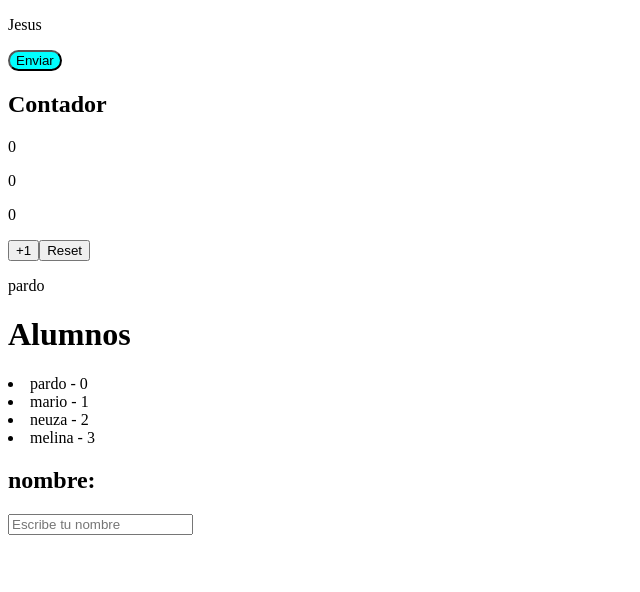
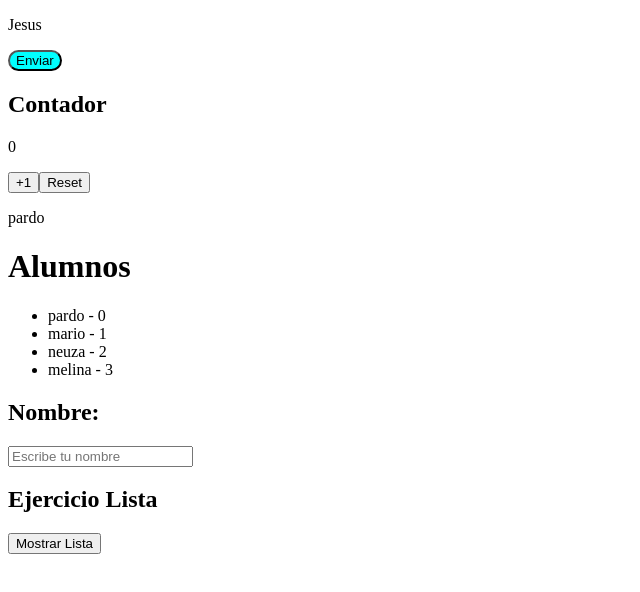
Before and after one commit to jesusobispo2005-cmd/react, a React (Vite) app: page / in a window 1280 px wide. Shown: the top 592 px of the page, without its empty margins (0-640 px from the left). Built offline with nearby package versions, Linux system fonts and the light colour scheme.

Commit message:
Ejercicio terminado

```diff
--- a/src/App.tsx
+++ b/src/App.tsx
@@ -8,44 +8,75 @@ const alumnos = ["pardo", "mario", "neuza", "melina"];
   const [contador, setContador] = useState<number>(0);
   const [name, setName] = useState<string>("");
 
+  // 👉 Estado del ejercicio
+  const [encendido, setEncendido] = useState<boolean>(false);
+
   const handleVariable = () => {
     setVariable("Mario");
   }
 
-  const handleName =(e:any)=>{
+  const handleName = (e: React.ChangeEvent<HTMLInputElement>) => {
     setName(e.target.value);
   }
 
   return (
     <>
       <p>{variable}</p>
-    <button onClick={handleVariable} className={contador%2==0 ? "boton1" : "boton2"}>Enviar</button>
 
+      <button
+        onClick={handleVariable}
+        className={contador % 2 === 0 ? "boton1" : "boton2"}
+      >
+        Enviar
+      </button>
 
       <h2>Contador</h2>
       <p>{contador}</p>
-    <p>{contador}</p>
-    <p>{contador}</p>
+
       <button onClick={() => setContador(contador + 1)}>+1</button>
       <button onClick={() => setContador(0)}>Reset</button>
 
       <p>{alumno}</p>
+
       <h1>Alumnos</h1>
-    <p>{alumnos.map((nombre, index) => (
+      <ul>
+        {alumnos.map((nombre, index) => (
           <li key={index}>
             {nombre} - {index}
           </li>
-    ))}</p>
+        ))}
+      </ul>
 
-    <h2>nombre: {name}</h2>
+      <h2>Nombre: {name}</h2>
       <input
         type="text"
         value={name}
         onChange={handleName}
-    placeholder='Escribe tu nombre'
+        placeholder="Escribe tu nombre"
       />
+
+      {/* ===== EJERCICIO ===== */}
+
+      <h2>Ejercicio Lista</h2>
+
+      <button onClick={() => setEncendido(!encendido)}>
+        {encendido ? "Cerrar Lista" : "Mostrar Lista"}
+      </button>
+
+      {encendido && (
+        <ul>
+          {alumnos.map((nombre, index) => (
+            <li
+              key={index}
+              style={{ color: index % 2 === 0 ? "blue" : "black" }}
+            >
+              {nombre}
+            </li>
+          ))}
+        </ul>
+      )}
     </>
   );
 }
 
-export default App
+export default App;
```
Lines whose indentation alone changed are shown as unchanged.
